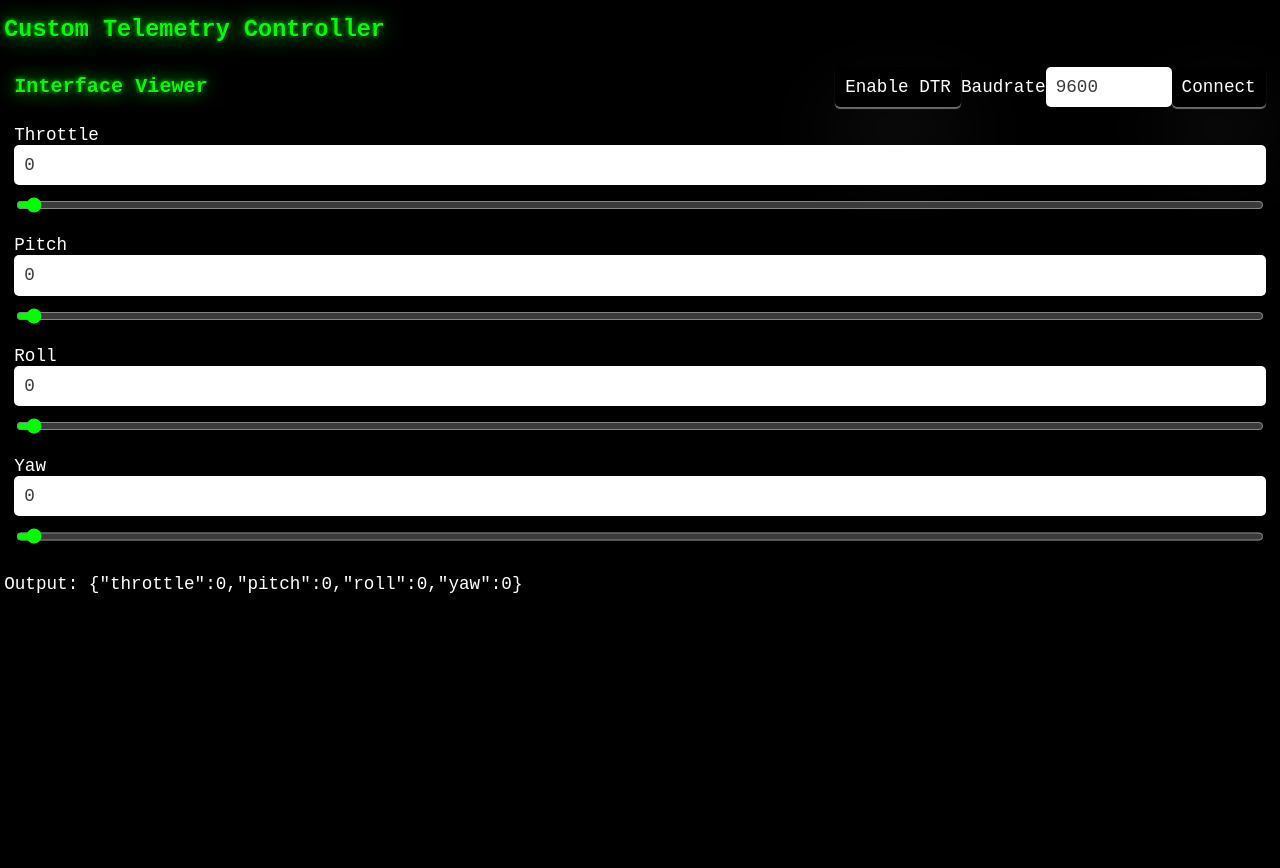
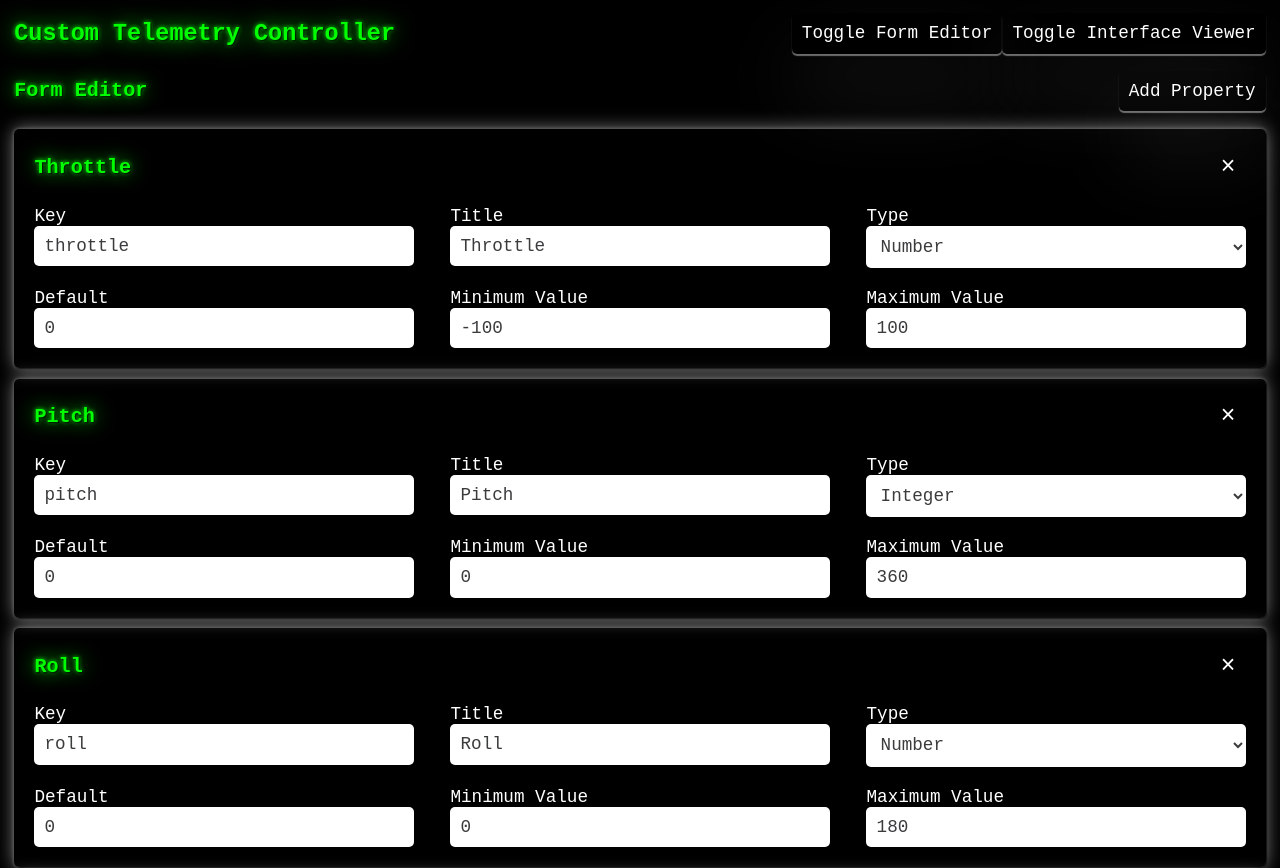
Before and after one commit to naterpotatoers/Custom-Telemetry-Interface, a React (Vite) app: page / in a window 1280 px wide. Shown: the top 868 px of the page. Before the commit the page ends 800 px from the top, so only its background shows below. Built offline with nearby package versions, Linux system fonts and the light colour scheme.

Commit message:
adds ability to toggle form and interface views

```diff
--- a/src/App.tsx
+++ b/src/App.tsx
@@ -1,17 +1,46 @@
-import { useReducer } from "react";
+import { useReducer, useState } from "react";
 import FormEditor from "./pages/FormEditor/FormEditor";
 import InterfaceViewer from "./pages/InterfaceViewer/InterfaceViewer";
 import { MOCK_SCHEMA } from "./mocks";
 import { schemaReducer } from "./reducers";
 
 function App() {
+  const [display, setDisplay] = useState({
+    formEditor: true,
+    interfaceViewer: true,
+  });
   const [schema, dispatch] = useReducer(schemaReducer, MOCK_SCHEMA);
 
   return (
     <div>
-      <h1>Custom Telemetry Controller</h1>
-      {/* <FormEditor schema={schema} dispatch={dispatch} /> */}
-      <InterfaceViewer schema={schema} />
+      <div className="flex-header">
+        <h1>Custom Telemetry Controller</h1>
+        <div>
+          <button
+            name="formEditor"
+            onClick={() =>
+              setDisplay({
+                ...display,
+                formEditor: !display.formEditor,
+              })
+            }
+          >
+            Toggle Form Editor
+          </button>
+          <button
+            onClick={() =>
+              setDisplay({
+                ...display,
+                interfaceViewer: !display.interfaceViewer,
+              })
+            }
+          >
+            Toggle Interface Viewer
+          </button>
+        </div>
+      </div>
+      {display.formEditor && <FormEditor schema={schema} dispatch={dispatch} />}
+      {display.interfaceViewer && <InterfaceViewer schema={schema} />}
     </div>
   );
 }
```
